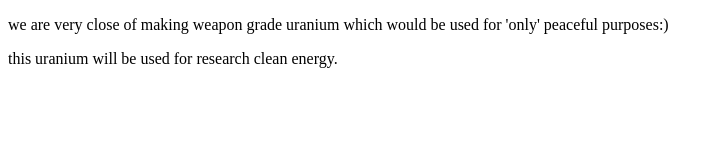
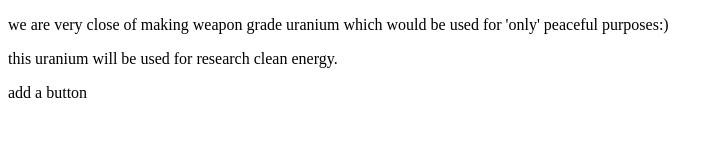
Before and after one commit to rugved0149/LocalRepo, a plain HTML site: page index.html in a window 1280 px wide. Shown: the whole page, without its empty margins (0-723 px from the left). Drawn offline with Linux system fonts and the light colour scheme.

```diff
--- a/index.html
+++ b/index.html
@@ -8,5 +8,6 @@
             which would be used for 'only' peaceful purposes:)
         </p>
         <p>this uranium will be used for research clean energy.</p>
+        <p>add a button</p>
     </body>
 </html>
```
